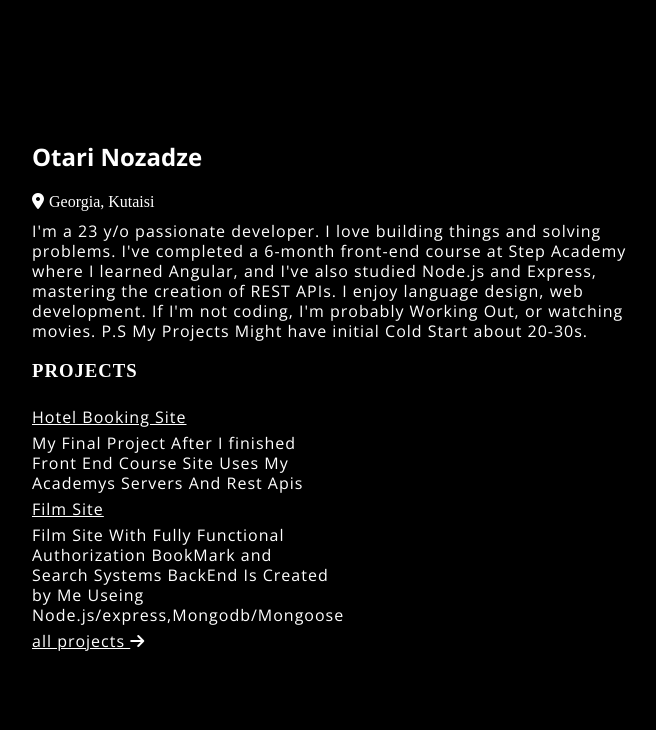
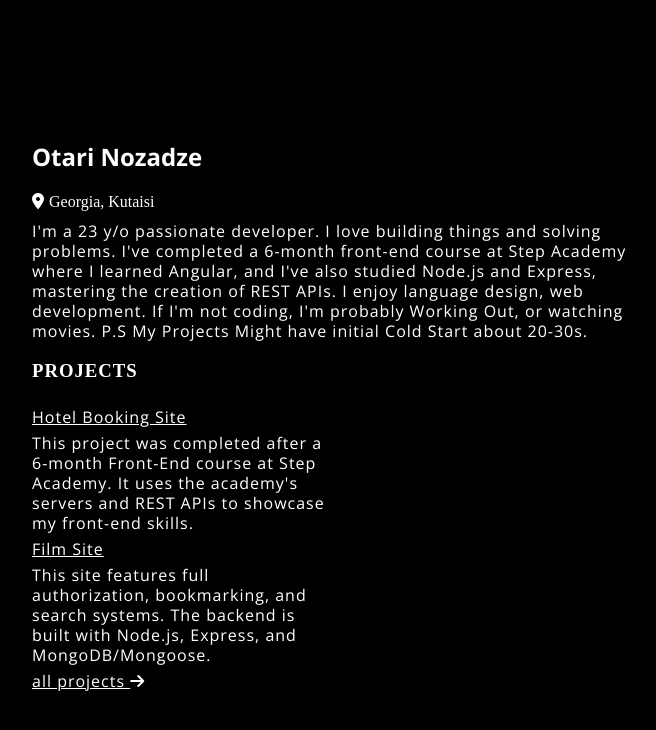
Before and after one commit to otari3/personalPorfolio, an Angular app: page / in a window 1280 px wide. Shown: the top 730 px of the page, without its empty margins (308-964 px from the left). Built offline with nearby package versions, Linux system fonts and the light colour scheme.

Commit message:
minor fixes

```diff
--- a/src/app/app.component.html
+++ b/src/app/app.component.html
@@ -20,16 +20,17 @@
           Hotel Booking Site
         </a>
         <p class="projectExplaning">
-          My Final Project After I finished Front End Course Site Uses My
-          Academys Servers And Rest Apis
+          This project was completed after a 6-month Front-End course at Step
+          Academy. It uses the academy's servers and REST APIs to showcase my
+          front-end skills.
         </p>
         <a href="https://films-site-murex.vercel.app" target="_blank">
           Film Site
         </a>
         <p class="projectExplaning">
-          Film Site With Fully Functional Authorization BookMark and Search
-          Systems BackEnd Is Created by Me Useing
-          Node.js/express,Mongodb/Mongoose
+          This site features full authorization, bookmarking, and search
+          systems. The backend is built with Node.js, Express, and
+          MongoDB/Mongoose.
         </p>
         <a href="https://github.com/otari3" target="_blank"
           >all projects <i class="fa-solid fa-arrow-right"></i
```
